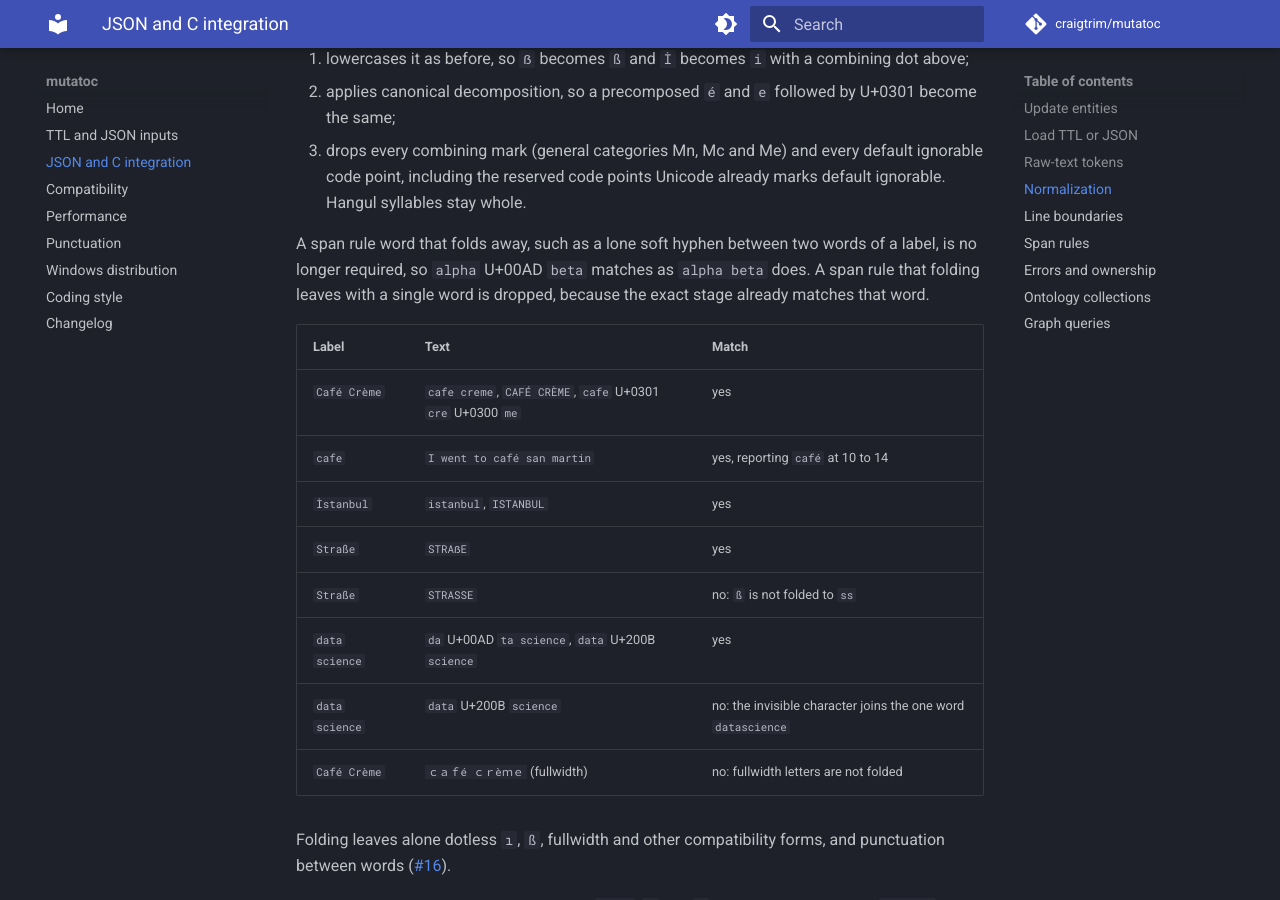
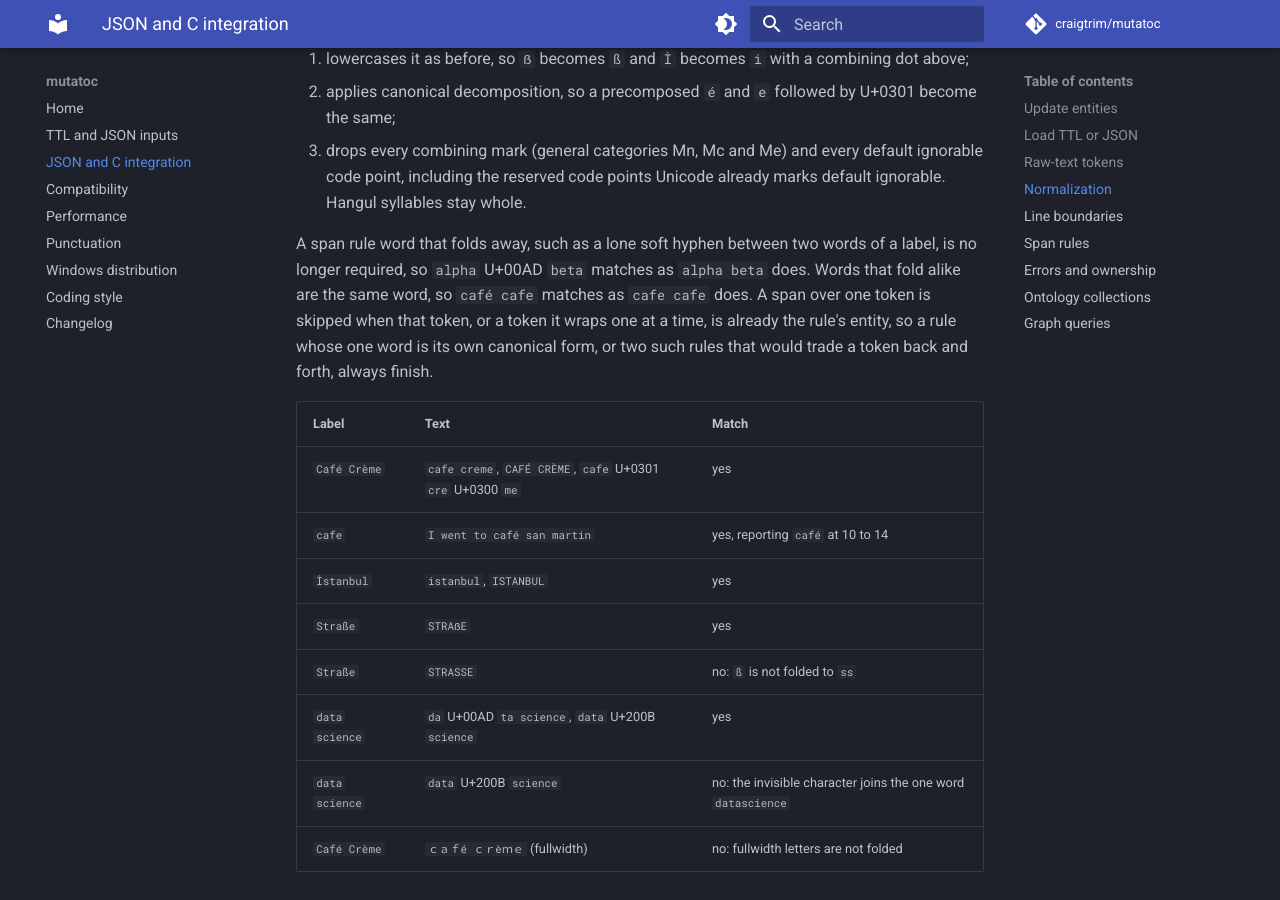
Before and after one commit to craigtrim/mutatoc, an MkDocs documentation site: the page built from docs/protocol.md, in a window 1280 px wide and 900 px high, scrolled down 4588 px. Built offline with MkDocs 1.6.1 and Material for MkDocs 9.7.7, drawn with Linux system fonts in a browser that asks for light colours; comment, search, counter and statistics services are not loaded.

Commit message:
docs: describe words that fold alike and the span progress rule

```diff
--- a/docs/protocol.md
+++ b/docs/protocol.md
@@ -92,7 +92,7 @@ Matching compares folded text, so a word matches whether or not it carries accen
 2. applies canonical decomposition, so a precomposed `é` and `e` followed by U+0301 become the same;
 3. drops every combining mark (general categories Mn, Mc and Me) and every default ignorable code point, including the reserved code points Unicode already marks default ignorable. Hangul syllables stay whole.
 
-A span rule word that folds away, such as a lone soft hyphen between two words of a label, is no longer required, so `alpha` U+00AD `beta` matches as `alpha beta` does. A span rule that folding leaves with a single word is dropped, because the exact stage already matches that word.
+A span rule word that folds away, such as a lone soft hyphen between two words of a label, is no longer required, so `alpha` U+00AD `beta` matches as `alpha beta` does. Words that fold alike are the same word, so `café cafe` matches as `cafe cafe` does. A span over one token is skipped when that token, or a token it wraps one at a time, is already the rule's entity, so a rule whose one word is its own canonical form, or two such rules that would trade a token back and forth, always finish.
 
 | Label | Text | Match |
 | --- | --- | --- |
```
Also changed, not shown: docs/compatibility.md (+1 -1 lines).
